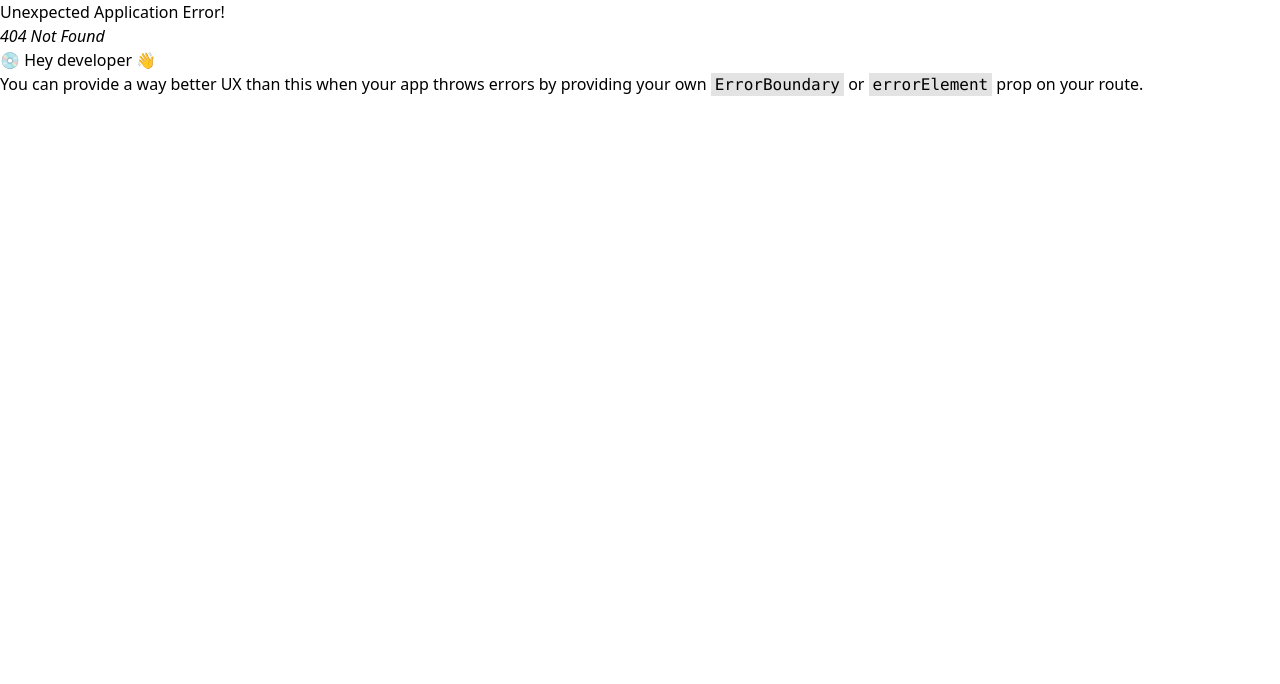
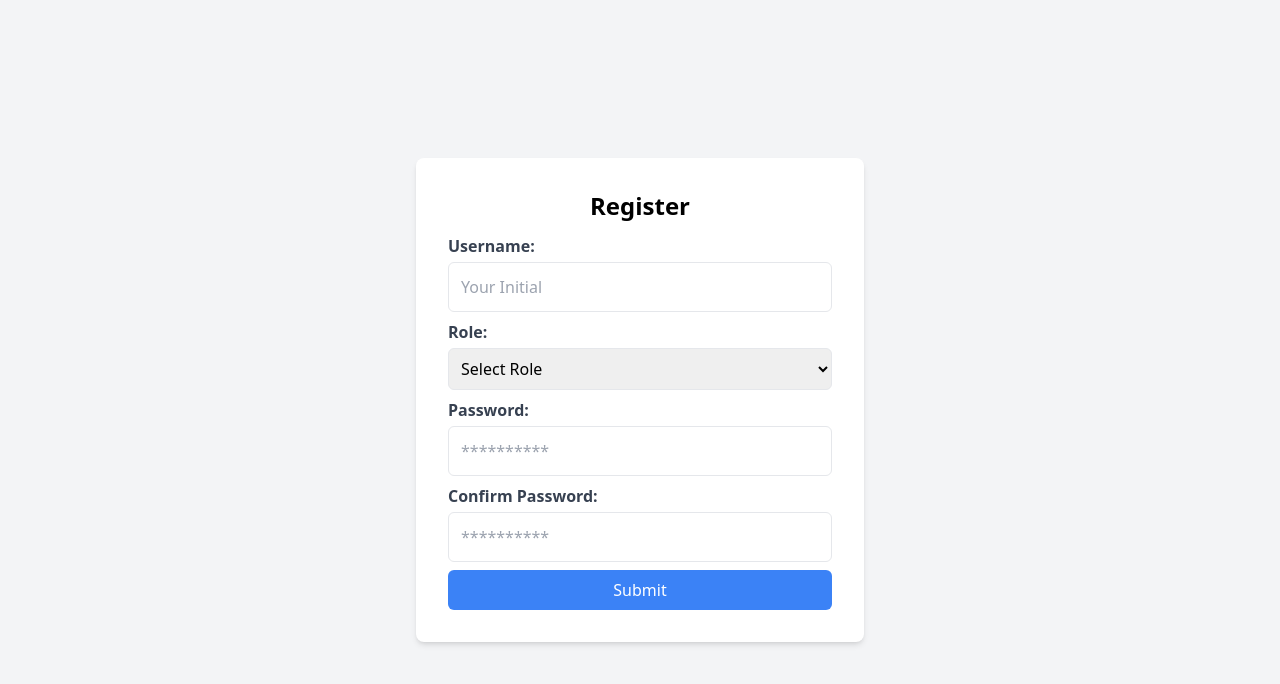
Before and after one commit to bagasrr/partMonitoring, a React (Vite) app in the folder frontend/: page /register in a window 1280 px wide. Before the commit this address had no page. Shown: the top 684 px of the page. Built offline with nearby package versions, Linux system fonts and the light colour scheme.

Commit message:
add admin area to all adminOnly pages

```diff
--- a/frontend/src/App.jsx
+++ b/frontend/src/App.jsx
@@ -21,11 +21,16 @@ import Vendors from "./pages/Vendors";
 import AddUser from "./pages/AddGroup/AddUser";
 import AddVendor from "./pages/AddGroup/AddVendor";
 import TestingPage from "./pages/testing";
+import Register from "./pages/Register";
 
 const router = createBrowserRouter([
   {
     path: "/",
     element: <Login />,
+  },
+  {
+    path: "/register",
+    element: <Register />,
   },
   {
     path: "/dashboard",
--- a/frontend/src/components/Form/AddUsersForm.jsx
+++ b/frontend/src/components/Form/AddUsersForm.jsx
@@ -8,7 +8,7 @@ import ErrorText from "../ErrorText";
 import { createUser } from "../../utils/users";
 import LoadingAnimate from "../LoadingAnimate";
 
-const AddUsersForm = () => {
+const AddUsersForm = ({ isCreateByAdmin }) => {
   const dispatch = useDispatch();
   const navigate = useNavigate();
   const [error, setError] = useState("");
@@ -36,7 +36,8 @@ const AddUsersForm = () => {
       console.log(formData);
       await createUser(formData);
       setIsLoading(true);
-      navigate("/users");
+      isCreateByAdmin ? navigate("/dashboard") : navigate("/");
+      // navigate("/users");
       dispatch(setNotification("User Added"));
       setIsLoading(false);
     } catch (error) {
--- a/frontend/src/pages/AddGroup/AddUser.jsx
+++ b/frontend/src/pages/AddGroup/AddUser.jsx
@@ -9,7 +9,7 @@ const AddUser = () => {
     <Layout>
       <BackPrev url="/users" />
       <Title>Add new User</Title>
-      <AddUsersForm />
+      <AddUsersForm isCreateByAdmin={true} />
     </Layout>
   );
 };
--- a/frontend/src/pages/Login.jsx
+++ b/frontend/src/pages/Login.jsx
@@ -10,7 +10,7 @@ const Login = () => {
   const dispatch = useDispatch();
   const navigate = useNavigate();
 
-  const { user, isError, isLoading, isSuccess, message } = useSelector((state) => state.auth);
+  const { isError, isLoading, isSuccess, message } = useSelector((state) => state.auth);
 
   useEffect(() => {
     if (isSuccess) {
--- a/frontend/src/pages/Machines.jsx
+++ b/frontend/src/pages/Machines.jsx
@@ -3,9 +3,11 @@ import MachinesTable from "../components/MachinesTable";
 import scrollToTop from "../utils/scrollToTop";
 import HeaderPages from "../components/headerPages";
 import Layout from "./layout";
+import { adminArea } from "../utils/adminArea";
 
 const Machines = () => {
   scrollToTop();
+  adminArea();
   return (
     <Layout>
       <HeaderPages title="Mesin List" linkAdd="machines" add="mesin" />
--- /dev/null
+++ b/frontend/src/pages/Register.jsx
@@ -0,0 +1,15 @@
+import React from "react";
+import AddUsersForm from "../components/Form/AddUsersForm";
+
+const Register = () => {
+  return (
+    <div className="flex items-center justify-center min-h-screen bg-gray-100">
+      <div className="w-full max-w-md p-8 space-y-3 bg-white rounded-lg shadow-md">
+        <h1 className="text-2xl font-bold text-center">Register</h1>
+        <AddUsersForm isCreateByAdmin={false} />
+      </div>
+    </div>
+  );
+};
+
+export default Register;
--- a/frontend/src/pages/Sections.jsx
+++ b/frontend/src/pages/Sections.jsx
@@ -6,9 +6,11 @@ import ScrollToTop from "../utils/scrollToTop";
 import { FiPlusCircle } from "react-icons/fi";
 import Layout from "./layout";
 import HeaderPages from "../components/headerPages";
+import { adminArea } from "../utils/adminArea";
 
 const Sections = () => {
   ScrollToTop();
+  adminArea();
   return (
     <Layout>
       <HeaderPages title="Section Room" linkAdd="sections" add="section" />
--- a/frontend/src/pages/Vendors.jsx
+++ b/frontend/src/pages/Vendors.jsx
@@ -2,8 +2,12 @@ import React from "react";
 import Layout from "./layout";
 import HeaderPages from "../components/headerPages";
 import VendorTable from "../components/VendorTable";
+import ScrollToTop from "../utils/scrollToTop";
+import { adminArea } from "../utils/adminArea";
 
 const Vendors = () => {
+  ScrollToTop();
+  adminArea();
   return (
     <Layout>
       <HeaderPages title="Vendors" linkAdd="vendors" add="vendor" />
--- a/frontend/src/utils/ProtectedRoute.jsx
+++ /dev/null
@@ -1,11 +0,0 @@
-import React from "react";
-import { Navigate } from "react-router-dom";
-import { useSelector } from "react-redux";
-
-const ProtectedRoute = ({ element: Element }) => {
-  const { user } = useSelector((state) => state.auth);
-  console.log(user);
-  return user && user.role === "admin" ? <Element /> : <Navigate to="/login" />;
-};
-
-export default ProtectedRoute;
```
